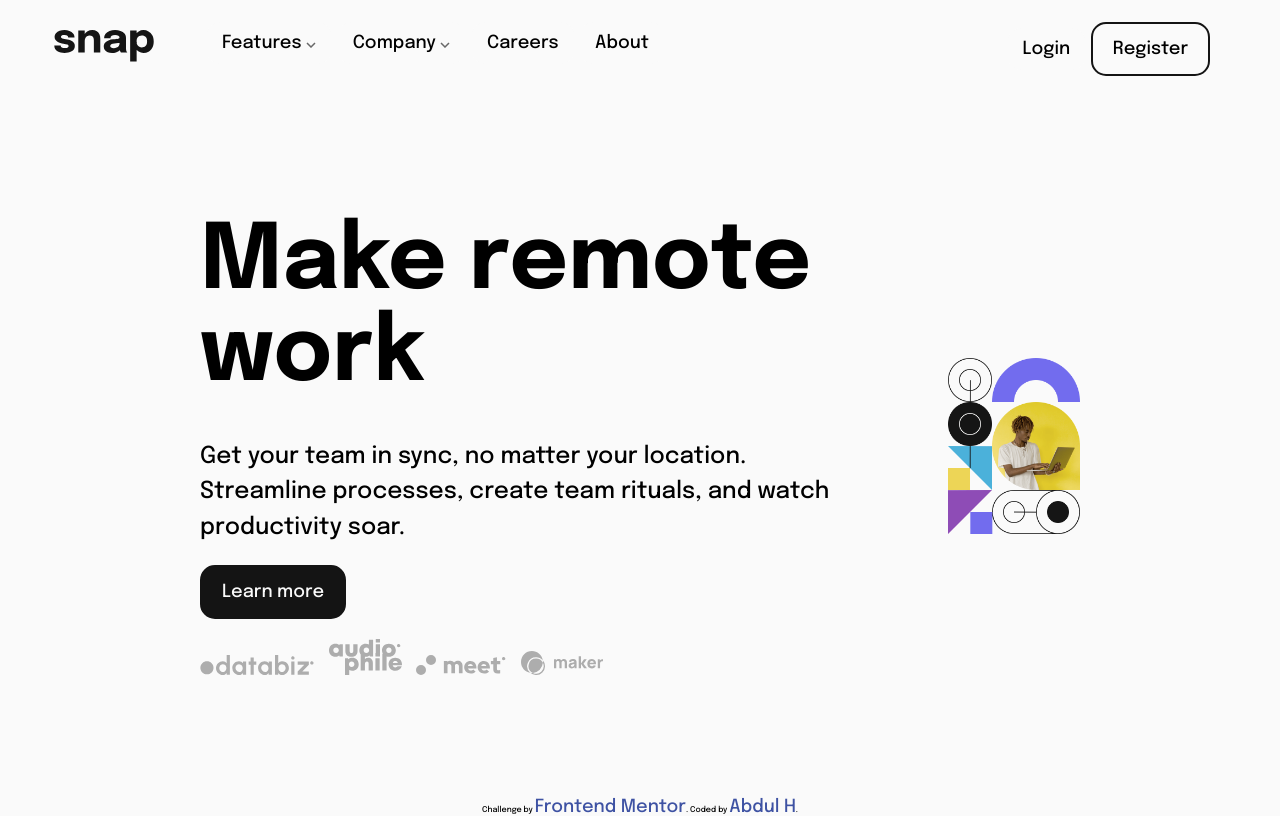
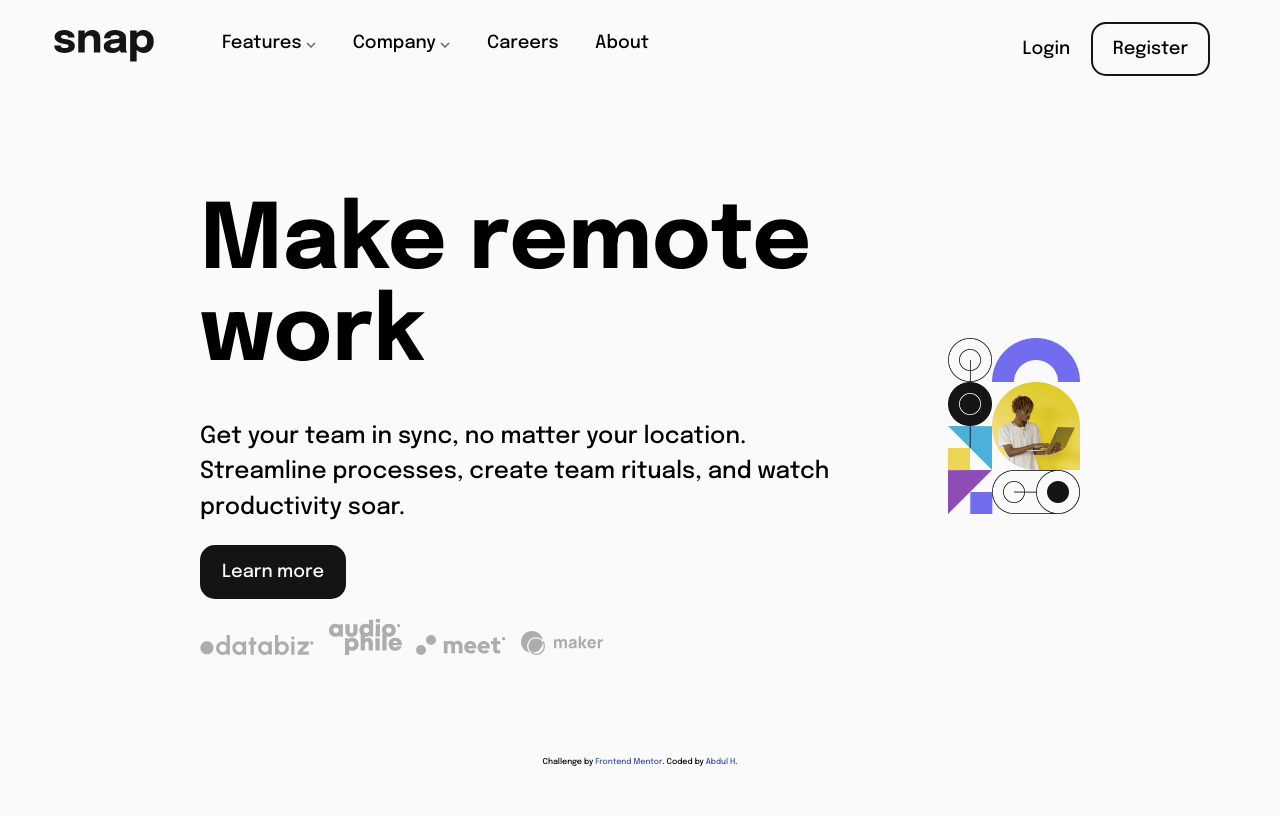
Before and after one commit to 0300hrs/FEM-dropdown-nav, a plain HTML site: page index.html in a window 1280 px wide. Drawn offline with Linux system fonts and the light colour scheme.

Commit message:
Update style.css

```diff
--- a/style.css
+++ b/style.css
@@ -4,6 +4,7 @@
   text-align: center;
 }
 .attribution a {
+  font-size: 8px;
   color: hsl(228, 45%, 44%);
 }
 
@@ -145,7 +146,7 @@ a {
   align-items: center;
   justify-content: space-between;
   padding: 10px 200px;
-  height: 85vh;
+  height: 80vh;
   overflow: hidden;
   gap: 4rem;
 }
```
